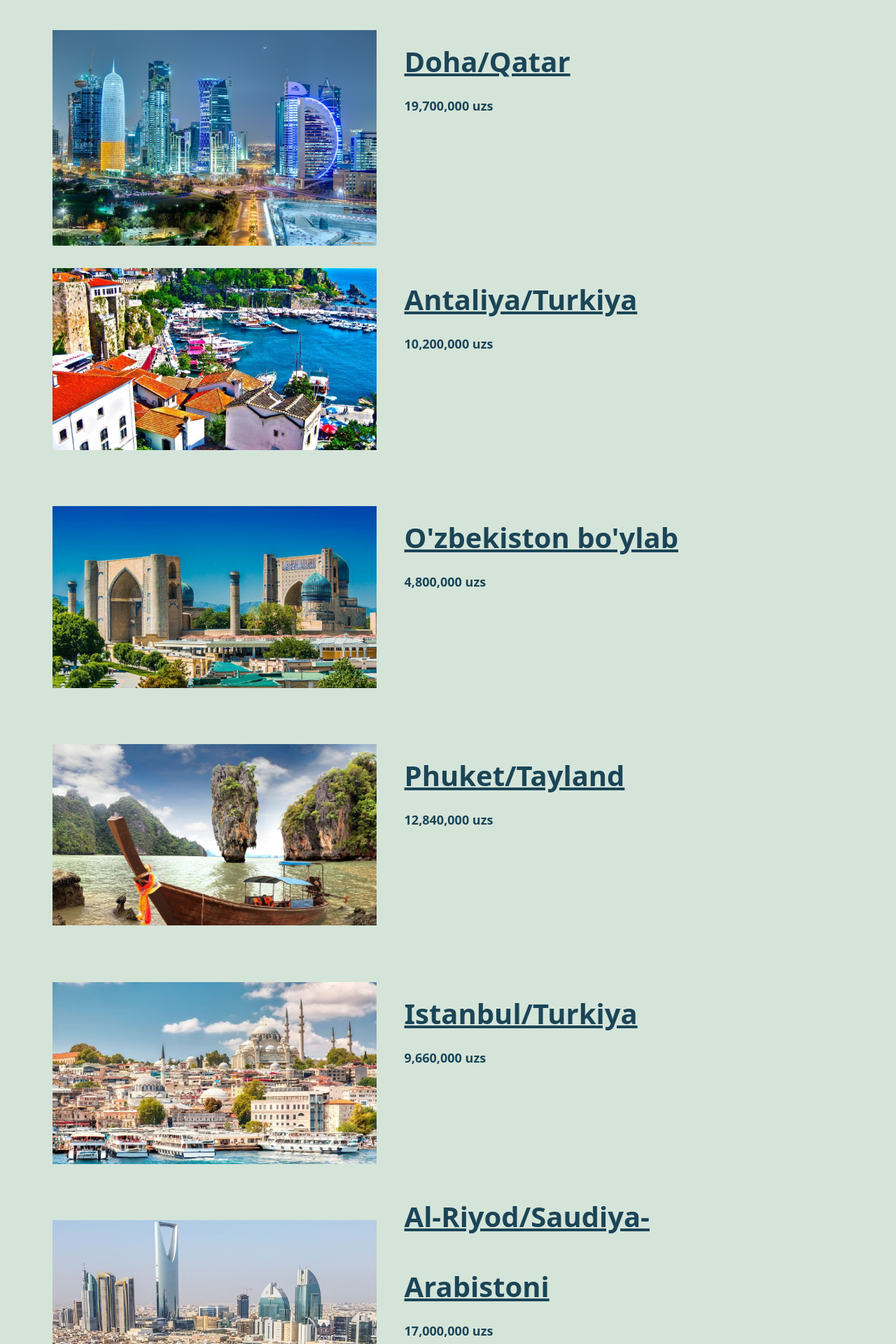
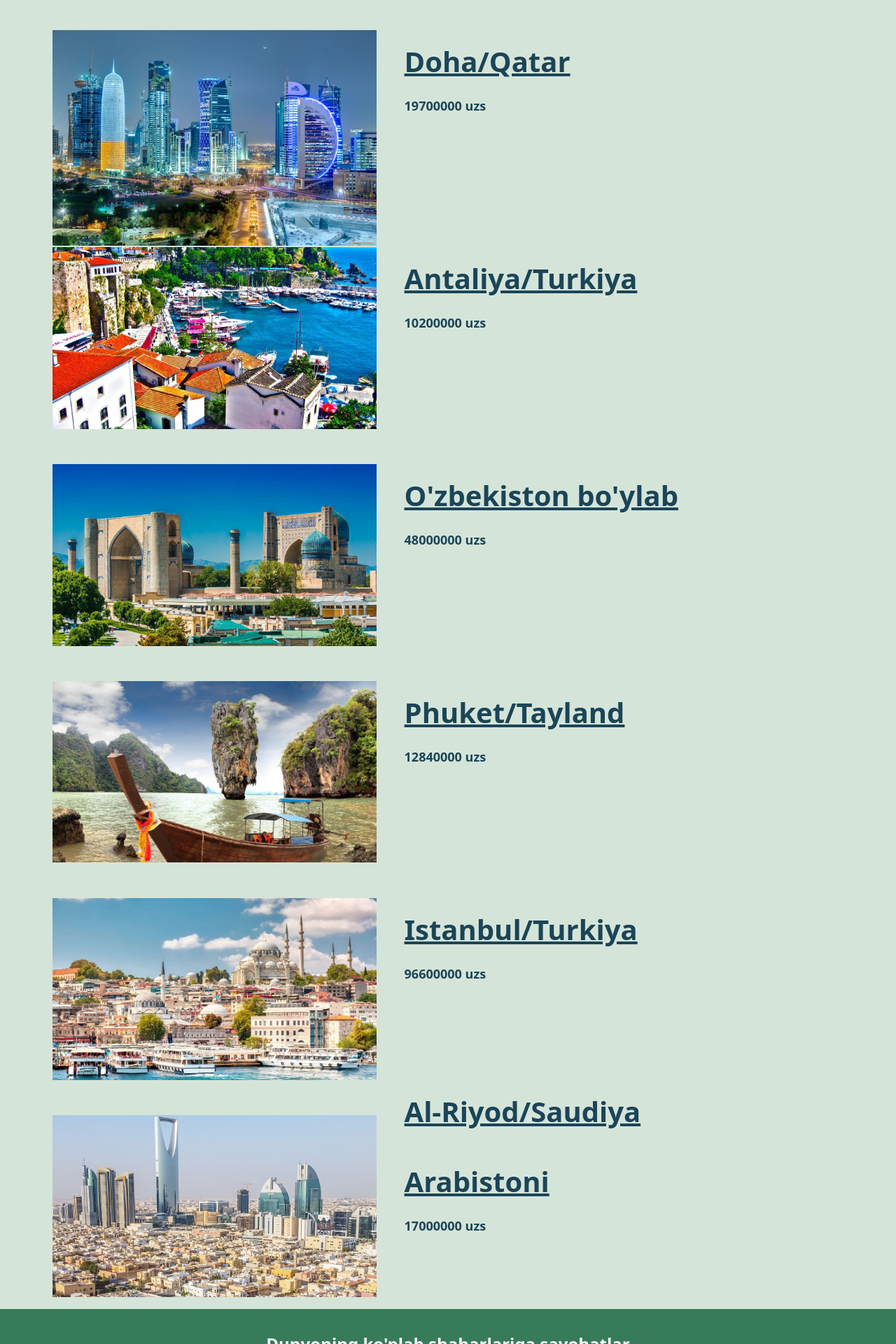
Before and after one commit to kodirov8788/tourism-front, a React (Create React App) app: page /paketlar in a window 1280 px wide. Shown: the part 640-2560 px from the top of the page at 70% size. Built offline with nearby package versions, Linux system fonts and the light colour scheme.

Commit message:
packages and singlepage connected

```diff
--- a/src/pages/Paketlar/Paketlar.js
+++ b/src/pages/Paketlar/Paketlar.js
@@ -1,129 +1,87 @@
-import React from 'react'
-import { Navigation, Pagination, Scrollbar, A11y, Autoplay } from 'swiper/modules';
+import React from "react";
+import {
+  Navigation,
+  Pagination,
+  Scrollbar,
+  A11y,
+  Autoplay,
+} from "swiper/modules";
 
-import { Swiper, SwiperSlide } from 'swiper/react';
-import 'swiper/css';
-import 'swiper/css/navigation';
-import 'swiper/css/pagination';
-import 'swiper/css/scrollbar';
-import paketlar_img1 from "./Paketlar_img/paketlar_img1.jpg"
-import paketlar_img2 from "./Paketlar_img/paketlar_img2.jfif"
-import paketlar_img3 from "./Paketlar_img/paketlar_img3.jpg"
-import paketlar_img4 from "./Paketlar_img/paketlar_img4.jpg"
-import paketlar_img5 from "./Paketlar_img/paketlar_img5.jpg"
-import paketlar_img6 from "./Paketlar_img/paketlar_img6.jpg"
-import paketlar_img7 from "./Paketlar_img/paketlar_img7.jpg"
-import paketlar_img8 from "./Paketlar_img/paketlar_img8.jpg"
-import paketlar_img9 from "./Paketlar_img/paketlar_img9.jpg"
-import paketlar_img10 from "./Paketlar_img/paketlar_img10.jpg"
-import paketlar_img11 from "./Paketlar_img/paketlar_img11.jpg"
-import paketlar_img12 from "./Paketlar_img/paketlar_img12.jpg"
-import paketlar_img13 from "./Paketlar_img/paketlar_img13.jpg"
-import paketlar_img14 from "./Paketlar_img/paketlar_img14.jpg"
-import paketlar_img15 from "./Paketlar_img/paketlar_img15.jpg"
-import paketlar_img16 from "./Paketlar_img/paketlar_img16.jpeg"
-import paketlar_img17 from "./Paketlar_img/paketlar_img17.jpg"
-import paketlar_img18 from "./Paketlar_img/paketlar_img18.jpg"
-import paketlar_img19 from "./Paketlar_img/paketlar_img19.jpg"
-import paketlar_img20 from "./Paketlar_img/paketlar_img20.jpeg"
-import paketlar_img21 from "./Paketlar_img/paketlar_img21.jpg"
-import paketlar_img22 from "./Paketlar_img/paketlar_img22.jpg"
-import paketlar_img23 from "./Paketlar_img/paketlar_img23.jpg"
+import { Swiper, SwiperSlide } from "swiper/react";
+import "swiper/css";
+import "swiper/css/navigation";
+import "swiper/css/pagination";
+import "swiper/css/scrollbar";
+import paketlar_img1 from "./Paketlar_img/paketlar_img1.jpg";
+import paketlar_img2 from "./Paketlar_img/paketlar_img2.jpg";
+import paketlar_img3 from "./Paketlar_img/paketlar_img3.jpg";
+import paketlar_img4 from "./Paketlar_img/paketlar_img4.jpg";
+import paketlar_img5 from "./Paketlar_img/paketlar_img5.jpg";
+import paketlar_img6 from "./Paketlar_img/paketlar_img6.jpg";
+import paketlar_img7 from "./Paketlar_img/paketlar_img7.jpg";
+import paketlar_img8 from "./Paketlar_img/paketlar_img8.jpg";
+import paketlar_img9 from "./Paketlar_img/paketlar_img9.jpg";
+import paketlar_img10 from "./Paketlar_img/paketlar_img10.jpg";
+import paketlar_img11 from "./Paketlar_img/paketlar_img11.jpg";
+import paketlar_img12 from "./Paketlar_img/paketlar_img12.jpg";
+import paketlar_img13 from "./Paketlar_img/paketlar_img13.jpg";
+import paketlar_img14 from "./Paketlar_img/paketlar_img14.jpg";
+import paketlar_img15 from "./Paketlar_img/paketlar_img15.jpg";
+import paketlar_img16 from "./Paketlar_img/paketlar_img16.jpeg";
+import paketlar_img17 from "./Paketlar_img/paketlar_img17.jpg";
+import paketlar_img18 from "./Paketlar_img/paketlar_img18.jpg";
+import paketlar_img19 from "./Paketlar_img/paketlar_img19.jpg";
+import paketlar_img20 from "./Paketlar_img/paketlar_img20.jpeg";
+import paketlar_img21 from "./Paketlar_img/paketlar_img21.jpg";
+import paketlar_img22 from "./Paketlar_img/paketlar_img22.jpg";
+import paketlar_img23 from "./Paketlar_img/paketlar_img23.jpg";
+import { Paketlar_data } from "../../static_data";
+import { Link } from "react-router-dom";
+
 function Paketlar() {
   return (
-
-    <div className='bg-[#D5E4D9] '>
-
+    <div className="bg-[#D5E4D9] ">
       {/* Main qismi */}
-      <div className='w-[100%] h-[340px] relative flex items-center justify-center font-sans'>
-        <img className='w-[100%] h-[100%] object-cover absolute z-10' src={paketlar_img1} alt="" />
-        <h1 className='z-20 text-[42px] font-bold tracking-[2px] text-[#1C1C1C]'>Paketlar</h1>
+      <div className="w-[100%] h-[340px] relative flex items-center justify-center font-sans">
+        <img
+          className="w-[100%] h-[100%] object-cover absolute z-10"
+          src={paketlar_img1}
+          alt=""
+        />
+        <h1 className="z-20 text-[42px] font-bold tracking-[2px] text-[#1C1C1C]">
+          Paketlar
+        </h1>
       </div>
       {/* Main qismi */}
 
-
-
-
       {/* shaharlar  */}
-      <div className="sm:w-[100%] sm:h-[509px] md:h-[250px] xl:h-[310px] xl:w-[87%] md:flex">
-        <div className="sm:w-[100%] sm:h-[325px]  sm:flex sm:items-center sm:justify-center lg:justify-end p-[40px]">
-          <div className="xl:w-[463px] xl:h-[260px] lg:w-[390px] md:w-[70%] sm:w-[76%] sm:h-[277px] "><img src={paketlar_img2} alt="" /></div>
+      {Paketlar_data.map((paket) => (
+        <div
+          className="sm:w-[100%] sm:h-[509px] md:h-[250px] xl:h-[310px] xl:w-[87%] md:flex"
+          key={paket.id}
+        >
+          <div className="sm:w-[100%] sm:h-[325px]  sm:flex sm:items-center sm:justify-center lg:justify-end p-[40px]">
+            <div className="xl:w-[463px] xl:h-[260px] lg:w-[390px] md:w-[70%] sm:w-[76%] sm:h-[277px] ">
+              <img src={paket.img} alt="" />
+            </div>
+          </div>
+          <div className="sm:w-[100%] sm:h-[183px] sm:flex sm:flex-col sm:justify-center md:p-0  sm:pl-5">
+            <Link to={`${paket.id}`}>
+              <h1 className="sm:text-[40px] text-[#1B4557] sm:font-bold sm:underline sm:leading-[100px]">
+                {paket.title}
+              </h1>
+              <p className="sm:text-[18px] text-[#1B4557] sm:font-semibold">
+                {paket.price}
+              </p>
+            </Link>
+          </div>
         </div>
-        <div className="sm:w-[100%] sm:h-[183px] sm:flex sm:flex-col sm:justify-center md:p-0  sm:pl-5">
-          <h1 className='sm:text-[40px] text-[#1B4557] sm:font-bold sm:underline sm:leading-[100px]'>Dubai/B.A.A</h1>
-
-          <h1 className='sm:text-[18px] text-[#1B4557] sm:font-semibold '>17,400,000 uzs</h1>
-        </div>
-
-      </div>
-      <div className="sm:w-[100%] sm:h-[509px] md:h-[250px] xl:h-[340px] xl:w-[87%] lg:h-[300px] md:flex">
-        <div className="sm:w-[100%] sm:h-[325px]  sm:flex sm:items-center sm:justify-center lg:justify-end p-[40px] ">
-          <div className="xl:w-[463px] xl:h-[260px] lg:w-[390px] md:w-[70%] sm:w-[76%] sm:h-[277px] "><img src={paketlar_img3} alt="" /></div>
-        </div>
-        <div className="sm:w-[100%] sm:h-[183px] sm:flex sm:flex-col sm:justify-center md:p-0  sm:pl-5">
-          <h1 className='sm:text-[40px] text-[#1B4557] sm:font-bold sm:underline sm:leading-[100px]'>Doha/Qatar</h1>
-          <h1 className='sm:text-[18px] text-[#1B4557] sm:font-semibold '>19,700,000 uzs</h1>
-        </div>
-
-      </div>
-      <div className="sm:w-[100%] sm:h-[509px] md:h-[250px] xl:h-[340px] xl:w-[87%] md:flex">
-        <div className="sm:w-[100%] sm:h-[325px]  sm:flex sm:items-center sm:justify-center lg:justify-end p-[40px] ">
-          <div className="xl:w-[463px] xl:h-[260px] lg:w-[390px] md:w-[70%] sm:w-[76%] sm:h-[277px] "><img src={paketlar_img4} alt="" /></div>
-        </div>
-        <div className="sm:w-[100%] sm:h-[183px] sm:flex sm:flex-col sm:justify-center md:p-0  sm:pl-5">
-          <h1 className='sm:text-[40px] text-[#1B4557] sm:font-bold sm:underline sm:leading-[100px]'>Antaliya/Turkiya</h1>
-          <h1 className='sm:text-[18px] text-[#1B4557] sm:font-semibold '>10,200,000 uzs</h1>
-        </div>
-
-      </div>
-      <div className="sm:w-[100%] sm:h-[509px] md:h-[250px] xl:h-[340px] xl:w-[87%] md:flex">
-        <div className="sm:w-[100%] sm:h-[325px]  sm:flex sm:items-center sm:justify-center lg:justify-end p-[40px] ">
-          <div className="xl:w-[463px] xl:h-[260px] lg:w-[390px] md:w-[70%] sm:w-[76%] sm:h-[277px] "><img src={paketlar_img5} alt="" /></div>
-        </div>
-        <div className="sm:w-[100%] sm:h-[183px] sm:flex sm:flex-col sm:justify-center md:p-0  sm:pl-5">
-          <h1 className='sm:text-[40px] text-[#1B4557] sm:font-bold sm:underline sm:leading-[100px]'>O'zbekiston bo'ylab</h1>
-          <h1 className='sm:text-[18px] text-[#1B4557] sm:font-semibold '>4,800,000 uzs</h1>
-        </div>
-
-      </div>
-      <div className="sm:w-[100%] sm:h-[509px] md:h-[250px] xl:h-[340px] xl:w-[87%] md:flex">
-        <div className="sm:w-[100%] sm:h-[325px]  sm:flex sm:items-center sm:justify-center lg:justify-end p-[40px] ">
-          <div className="xl:w-[463px] xl:h-[260px] lg:w-[390px] md:w-[70%] sm:w-[76%] sm:h-[277px] "><img src={paketlar_img6} alt="" /></div>
-        </div>
-        <div className="sm:w-[100%] sm:h-[183px] sm:flex sm:flex-col sm:justify-center md:p-0  sm:pl-5">
-          <h1 className='sm:text-[40px] text-[#1B4557] sm:font-bold sm:underline sm:leading-[100px]'>Phuket/Tayland</h1>
-          <h1 className='sm:text-[18px] text-[#1B4557] sm:font-semibold '>12,840,000 uzs</h1>
-        </div>
-
-      </div>
-      <div className="sm:w-[100%] sm:h-[509px] md:h-[250px] xl:h-[340px] xl:w-[87%] md:flex">
-        <div className="sm:w-[100%] sm:h-[325px]  sm:flex sm:items-center sm:justify-center lg:justify-end p-[40px] ">
-          <div className="xl:w-[463px] xl:h-[260px] lg:w-[390px] md:w-[70%] sm:w-[76%] sm:h-[277px] "><img src={paketlar_img7} alt="" /></div>
-        </div>
-        <div className="sm:w-[100%] sm:h-[183px] sm:flex sm:flex-col sm:justify-center md:p-0  sm:pl-5">
-          <h1 className='sm:text-[40px] text-[#1B4557] sm:font-bold sm:underline sm:leading-[100px]'>Istanbul/Turkiya</h1>
-          <h1 className='sm:text-[18px] text-[#1B4557] sm:font-semibold '>9,660,000 uzs</h1>
-        </div>
-
-      </div>
-      <div className="sm:w-[100%] sm:h-[509px] md:h-[250px] xl:h-[340px] xl:w-[87%] md:flex">
-        <div className="sm:w-[100%] sm:h-[325px]  sm:flex sm:items-center sm:justify-center lg:justify-end p-[40px] ">
-          <div className="xl:w-[463px] xl:h-[260px] lg:w-[390px] md:w-[70%] sm:w-[76%] sm:h-[277px] "><img src={paketlar_img8} alt="" /></div>
-        </div>
-        <div className="sm:w-[100%] sm:h-[183px] sm:flex sm:flex-col sm:justify-center md:p-0  sm:pl-5">
-          <h1 className='sm:text-[40px] text-[#1B4557] sm:font-bold sm:underline sm:leading-[100px]'>Al-Riyod/Saudiya-Arabistoni</h1>
-          <h1 className='sm:text-[18px] text-[#1B4557] sm:font-semibold '>17,000,000 uzs</h1>
-        </div>
-
-      </div>
+      ))}
       {/*shaharlar  */}
 
-
-
-
-      <div className="w-[100%] h-[100px] flex items-center justify-center bg-[#387B5B] text-[24px] font-bold text-white"><h1>Dunyoning ko'plab shaharlariga sayohatlar</h1></div>
-
-
+      <div className="w-[100%] h-[100px] flex items-center justify-center bg-[#387B5B] text-[24px] font-bold text-white">
+        <h1>Dunyoning ko'plab shaharlariga sayohatlar</h1>
+      </div>
 
       {/* Slider qismi */}
       <div className="w-[100%] h-[750px] pt-[20px] p-[50px]">
@@ -142,41 +100,172 @@ function Paketlar() {
           navigation={true}
           className="mySwiper"
         >
-          <SwiperSlide><img className='w-[100%] h-[700px] object-cover' src={paketlar_img2} alt="" /></SwiperSlide>
-          <SwiperSlide><img className='w-[100%] h-[700px] object-cover' src={paketlar_img3} alt="" /></SwiperSlide>
-          <SwiperSlide><img className='w-[100%] h-[700px] object-cover' src={paketlar_img4} alt="" /></SwiperSlide>
-          <SwiperSlide><img className='w-[100%] h-[700px] object-cover' src={paketlar_img5} alt="" /></SwiperSlide>
-          <SwiperSlide><img className='w-[100%] h-[700px] object-cover' src={paketlar_img6} alt="" /></SwiperSlide>
-          <SwiperSlide><img className='w-[100%] h-[700px] object-cover' src={paketlar_img7} alt="" /></SwiperSlide>
-          <SwiperSlide><img className='w-[100%] h-[700px] object-cover' src={paketlar_img8} alt="" /></SwiperSlide>
-          <SwiperSlide><img className='w-[100%] h-[700px] object-cover' src={paketlar_img9} alt="" /></SwiperSlide>
-          <SwiperSlide><img className='w-[100%] h-[700px] object-cover' src={paketlar_img10} alt="" /></SwiperSlide>
-          <SwiperSlide><img className='w-[100%] h-[700px] object-cover' src={paketlar_img11} alt="" /></SwiperSlide>
-          <SwiperSlide><img className='w-[100%] h-[700px] object-cover' src={paketlar_img12} alt="" /></SwiperSlide>
-          <SwiperSlide><img className='w-[100%] h-[700px] object-cover' src={paketlar_img13} alt="" /></SwiperSlide>
-          <SwiperSlide><img className='w-[100%] h-[700px] object-cover' src={paketlar_img14} alt="" /></SwiperSlide>
-          <SwiperSlide><img className='w-[100%] h-[700px] object-cover' src={paketlar_img15} alt="" /></SwiperSlide>
-          <SwiperSlide><img className='w-[100%] h-[700px] object-cover' src={paketlar_img16} alt="" /></SwiperSlide>
-          <SwiperSlide><img className='w-[100%] h-[700px] object-cover' src={paketlar_img17} alt="" /></SwiperSlide>
-          <SwiperSlide><img className='w-[100%] h-[700px] object-cover' src={paketlar_img18} alt="" /></SwiperSlide>
-          <SwiperSlide><img className='w-[100%] h-[700px] object-cover' src={paketlar_img19} alt="" /></SwiperSlide>
-          <SwiperSlide><img className='w-[100%] h-[700px] object-cover' src={paketlar_img20} alt="" /></SwiperSlide>
-          <SwiperSlide><img className='w-[100%] h-[700px] object-cover' src={paketlar_img21} alt="" /></SwiperSlide>
-          <SwiperSlide><img className='w-[100%] h-[700px] object-cover' src={paketlar_img22} alt="" /></SwiperSlide>
-          <SwiperSlide><img className='w-[100%] h-[700px] object-cover' src={paketlar_img23} alt="" /></SwiperSlide>
+          <SwiperSlide>
+            <img
+              className="w-[100%] h-[700px] object-cover"
+              src={paketlar_img2}
+              alt=""
+            />
+          </SwiperSlide>
+          <SwiperSlide>
+            <img
+              className="w-[100%] h-[700px] object-cover"
+              src={paketlar_img3}
+              alt=""
+            />
+          </SwiperSlide>
+          <SwiperSlide>
+            <img
+              className="w-[100%] h-[700px] object-cover"
+              src={paketlar_img4}
+              alt=""
+            />
+          </SwiperSlide>
+          <SwiperSlide>
+            <img
+              className="w-[100%] h-[700px] object-cover"
+              src={paketlar_img5}
+              alt=""
+            />
+          </SwiperSlide>
+          <SwiperSlide>
+            <img
+              className="w-[100%] h-[700px] object-cover"
+              src={paketlar_img6}
+              alt=""
+            />
+          </SwiperSlide>
+          <SwiperSlide>
+            <img
+              className="w-[100%] h-[700px] object-cover"
+              src={paketlar_img7}
+              alt=""
+            />
+          </SwiperSlide>
+          <SwiperSlide>
+            <img
+              className="w-[100%] h-[700px] object-cover"
+              src={paketlar_img8}
+              alt=""
+            />
+          </SwiperSlide>
+          <SwiperSlide>
+            <img
+              className="w-[100%] h-[700px] object-cover"
+              src={paketlar_img9}
+              alt=""
+            />
+          </SwiperSlide>
+          <SwiperSlide>
+            <img
+              className="w-[100%] h-[700px] object-cover"
+              src={paketlar_img10}
+              alt=""
+            />
+          </SwiperSlide>
+          <SwiperSlide>
+            <img
+              className="w-[100%] h-[700px] object-cover"
+              src={paketlar_img11}
+              alt=""
+            />
+          </SwiperSlide>
+          <SwiperSlide>
+            <img
+              className="w-[100%] h-[700px] object-cover"
+              src={paketlar_img12}
+              alt=""
+            />
+          </SwiperSlide>
+          <SwiperSlide>
+            <img
+              className="w-[100%] h-[700px] object-cover"
+              src={paketlar_img13}
+              alt=""
+            />
+          </SwiperSlide>
+          <SwiperSlide>
+            <img
+              className="w-[100%] h-[700px] object-cover"
+              src={paketlar_img14}
+              alt=""
+            />
+          </SwiperSlide>
+          <SwiperSlide>
+            <img
+              className="w-[100%] h-[700px] object-cover"
+              src={paketlar_img15}
+              alt=""
+            />
+          </SwiperSlide>
+          <SwiperSlide>
+            <img
+              className="w-[100%] h-[700px] object-cover"
+              src={paketlar_img16}
+              alt=""
+            />
+          </SwiperSlide>
+          <SwiperSlide>
+            <img
+              className="w-[100%] h-[700px] object-cover"
+              src={paketlar_img17}
+              alt=""
+            />
+          </SwiperSlide>
+          <SwiperSlide>
+            <img
+              className="w-[100%] h-[700px] object-cover"
+              src={paketlar_img18}
+              alt=""
+            />
+          </SwiperSlide>
+          <SwiperSlide>
+            <img
+              className="w-[100%] h-[700px] object-cover"
+              src={paketlar_img19}
+              alt=""
+            />
+          </SwiperSlide>
+          <SwiperSlide>
+            <img
+              className="w-[100%] h-[700px] object-cover"
+              src={paketlar_img20}
+              alt=""
+            />
+          </SwiperSlide>
+          <SwiperSlide>
+            <img
+              className="w-[100%] h-[700px] object-cover"
+              src={paketlar_img21}
+              alt=""
+            />
+          </SwiperSlide>
+          <SwiperSlide>
+            <img
+              className="w-[100%] h-[700px] object-cover"
+              src={paketlar_img22}
+              alt=""
+            />
+          </SwiperSlide>
+          <SwiperSlide>
+            <img
+              className="w-[100%] h-[700px] object-cover"
+              src={paketlar_img23}
+              alt=""
+            />
+          </SwiperSlide>
         </Swiper>
       </div>
       {/* Slider qismi */}
 
-
       {/* Footer qismi */}
       <div className="w-[100%] h-[150px] p-[50px]">
         <div className="w-[100%] h-[100px] flex items-center justify-center  text-[16px] font-normal text-[#1c1c1c]  border-t-2 border-slate-300 ">
-          <h1>Al-Rashid Tourism 2023</h1>  </div>
+          <h1>Al-Rashid Tourism 2023</h1>{" "}
+        </div>
       </div>
     </div>
-
-  )
+  );
 }
 
-export default Paketlar
+export default Paketlar;
--- a/src/static_data.js
+++ b/src/static_data.js
@@ -1,60 +1,110 @@
-import paketlar_img2 from "./pages/Paketlar/Paketlar_img/paketlar_img2.jfif"
-import Img1 from "./images/image-20.jpg"
-import Img2 from "./images/image-8.jpg"
-import Img3 from "./images/image-11.jpg"
-import Img4 from "./images/image-10.jpg"
-import Img5 from "./images/image-13.jpg"
-import Img6 from "./images/image-9.jpg"
-import Img7 from "./images/image-1.jpg"
-import Img8 from "./images/image-21.jpg"
+import Img1 from "./images/image-20.jpg";
+import Img2 from "./images/image-8.jpg";
+import Img3 from "./images/image-11.jpg";
+import Img4 from "./images/image-10.jpg";
+import Img5 from "./images/image-13.jpg";
+import Img6 from "./images/image-9.jpg";
+import Img7 from "./images/image-1.jpg";
+import Img8 from "./images/image-21.jpg";
+import Paketlar_img1 from "./pages/Paketlar/Paketlar_img/paketlar_img2.jpg";
+import Paketlar_img2 from "./pages/Paketlar/Paketlar_img/paketlar_img3.jpg";
+import Paketlar_img3 from "./pages/Paketlar/Paketlar_img/paketlar_img4.jpg";
+import Paketlar_img4 from "./pages/Paketlar/Paketlar_img/paketlar_img5.jpg";
+import Paketlar_img5 from "./pages/Paketlar/Paketlar_img/paketlar_img6.jpg";
+import Paketlar_img6 from "./pages/Paketlar/Paketlar_img/paketlar_img7.jpg";
+import Paketlar_img7 from "./pages/Paketlar/Paketlar_img/paketlar_img8.jpg";
 
 export const Turistik_paketlar = [
   {
     id: 1,
     img: Img1,
     text: "O'zbekiston bo'ylab sayohat",
-        price: "4,800,000 uzs",
+    price: "4800000 uzs",
   },
   {
     id: 2,
     img: Img2,
     text: "Dubaiga sayohat",
-        price: "17,400,000 uzs",
+    price: "17400000 uzs",
   },
   {
     id: 3,
     img: Img3,
     text: "Tailandga sayohat",
-        price: "12,840,000 uzs",
+    price: "12840000 uzs",
   },
   {
     id: 4,
     img: Img4,
     text: "Qatarga sayohat",
-        price: "19,700,000 uzs",
+    price: "19700000 uzs",
   },
   {
     id: 5,
     img: Img5,
     text: "Antaliyaga sayohat",
-        price: "10,200,000 uzs",
+    price: "10200000 uzs",
   },
   {
     id: 6,
     img: Img6,
     text: "Ozarbajonga sayohjat",
-        price: "7,800,000 uzs",
+    price: "7800000 uzs",
   },
   {
     id: 7,
     img: Img7,
     text: "Saudiya Arbistoniga sayohat",
-        price: "17,000,000 uzs",
+    price: "17000000 uzs",
   },
   {
     id: 8,
     img: Img8,
     text: "Istanbulga sayohat",
-        price: "9,660,000 uzs",
-    }
-]
+    price: "9660000 uzs",
+  },
+];
+export const Paketlar_data = [
+  {
+    id: 1,
+    img: Paketlar_img1,
+    title: "Dubai/B.A.A",
+    price: "17400000 uzs",
+  },
+  {
+    id: 2,
+    img: Paketlar_img2,
+    title: "Doha/Qatar",
+    price: "19700000 uzs",
+  },
+  {
+    id: 3,
+    img: Paketlar_img3,
+    title: "Antaliya/Turkiya",
+    price: "10200000 uzs",
+  },
+  {
+    id: 4,
+    img: Paketlar_img4,
+    title: "O'zbekiston bo'ylab",
+    price: "48000000 uzs",
+  },
+  {
+    id: 5,
+    img: Paketlar_img5,
+    title: "Phuket/Tayland",
+    price: "12840000 uzs",
+  },
+  {
+    id: 6,
+    img: Paketlar_img6,
+    title: "Istanbul/Turkiya",
+    price: "96600000 uzs",
+  },
+  {
+    id: 7,
+    img: Paketlar_img7,
+    title: "Al-Riyod/Saudiya Arabistoni",
+    price: "17000000 uzs",
+  },
+];
```
Also changed, not shown: src/pages/SinglePage/Singlepage.js (+104 -50 lines), src/pages/Paketlar/Paketlar_img/paketlar_img2.jpg (renamed from src/pages/Paketlar/Paketlar_img/paketlar_img2.jfif), 1 other file (tests, documents, lock files or other folders). Lines whose indentation alone changed are shown as unchanged.
